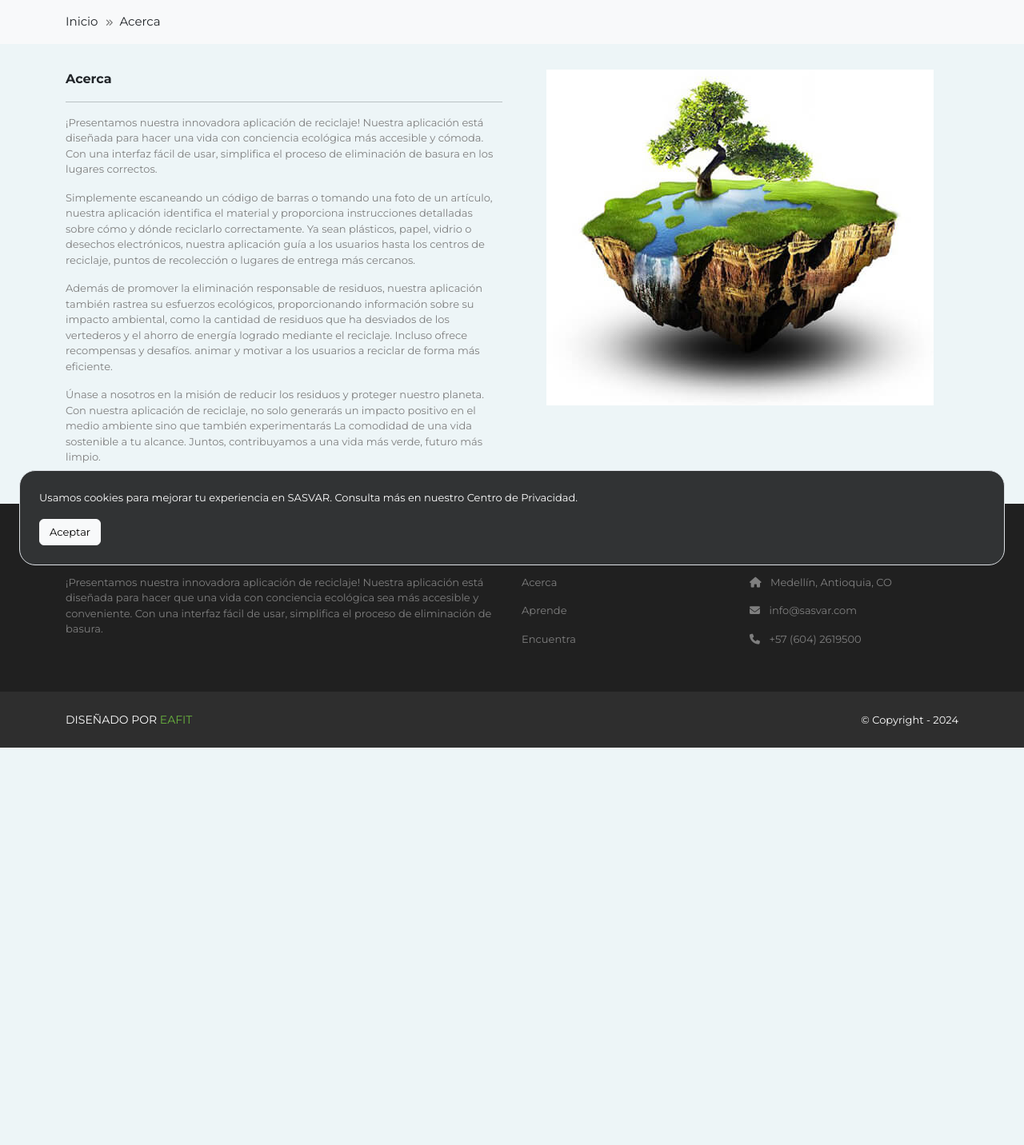
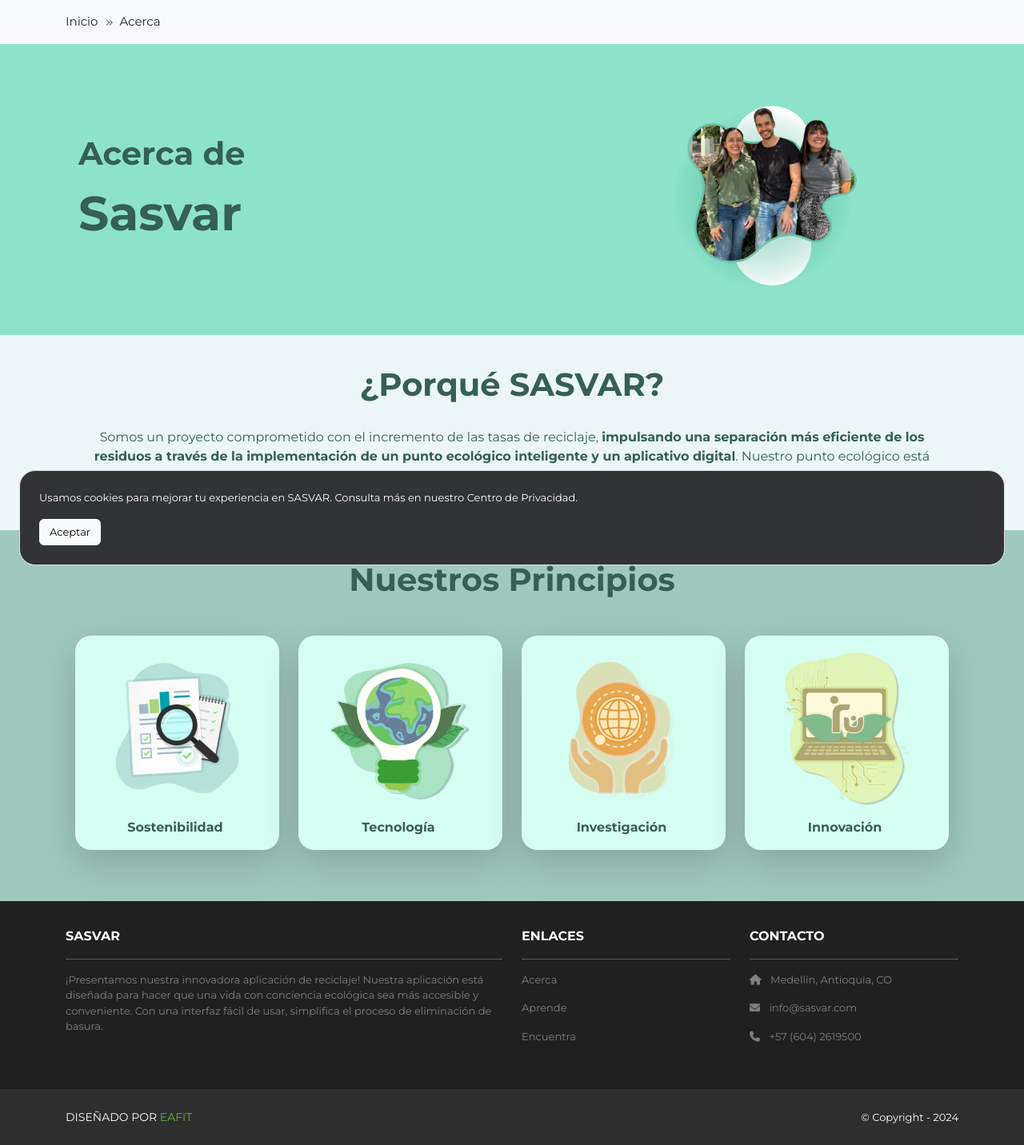
Before and after one commit to danielgara/sasvar, a Django app: page /acerca in a window 1280 px wide. Shown: the part 69-1501 px from the top of the page at 80% size. Before the commit the page ends 1004 px from the top, so only its background shows below. Run offline with Django 4.2, Linux system fonts and the light colour scheme; some libraries are stand-ins or nearby versions.

Commit message:
imp: about

```diff
--- a/home/templates/home/about.html
+++ b/home/templates/home/about.html
@@ -1,30 +1,127 @@
 {% extends 'base.html' %}
 {% block content %}
 {% load static %}
-<div class="p-3">
-  <div class="container">
-    <div class="row mt-3">
-      <div class="col-md-6 col-lg-6 col-xl-6 mx-auto mb-3">
-        <b>Acerca</b>
-        <hr />
-        <p class="font-13 rc-footer-font">¡Presentamos nuestra innovadora aplicación de reciclaje! Nuestra aplicación está diseñada para hacer
-          una vida con conciencia ecológica más accesible y cómoda. Con una interfaz fácil de usar,
-          simplifica el proceso de eliminación de basura en los lugares correctos.</p>
-        <p class="font-13 rc-footer-font">Simplemente escaneando un código de barras o tomando una foto de un artículo, nuestra aplicación identifica
-          el material y proporciona instrucciones detalladas sobre cómo y dónde reciclarlo correctamente.
-          Ya sean plásticos, papel, vidrio o desechos electrónicos, nuestra aplicación guía a los usuarios hasta los centros de reciclaje,
-          puntos de recolección o lugares de entrega más cercanos.</p>
-        <p class="font-13 rc-footer-font">Además de promover la eliminación responsable de residuos, nuestra aplicación también rastrea su
-          esfuerzos ecológicos, proporcionando información sobre su impacto ambiental, como la cantidad de residuos que ha
-          desviados de los vertederos y el ahorro de energía logrado mediante el reciclaje. Incluso ofrece recompensas y desafíos.
-           animar y motivar a los usuarios a reciclar de forma más eficiente.</p>
-        <p class="font-13 rc-footer-font">Únase a nosotros en la misión de reducir los residuos y proteger nuestro planeta.
-          Con nuestra aplicación de reciclaje, no solo generarás un impacto positivo en el medio ambiente sino que también experimentarás
-          La comodidad de una vida sostenible a tu alcance. Juntos, contribuyamos a una vida más verde,
-          futuro más limpio.</p>
+
+<div class="row text-center">
+  <div class="col-12 mx-auto">
+    <div class="p-3 learn-top-blue2">
+      <div class="container">
+        <div class="row align-items-center p-3">
+          <div class="col-12 col-sm-7 col-md-7 text-white text-start mb-4 mb-sm-0">
+            <b class="text-start rc-no-a font-about-blue-1" style="font-size: 40px;">Acerca de</b><br />
+            <b class="text-start rc-no-a font-about-blue-1" style="font-size: 60px;">Sasvar</b>
+          </div>
+          <div class="col-12 col-sm-5 col-md-5">
+            <img src="{% static 'images/about/banner.png' %}" class="img-max100 img-maxw300" alt="c1" />
+          </div>
+        </div>
       </div>
-      <div class="col-md-6 col-lg-6 col-xl-6 mx-auto mb-3 text-center">
-        <img src="{% static 'images/green-rock.jpg' %}" class="max-width-100" alt="about" />
+    </div>
+  </div>
+</div>
+
+<div class="row text-center">
+  <div class="col-12 mx-auto">
+    <div class="p-3 learn-top-blue3">
+      <div class="container">
+        <div class="row align-items-center p-3">
+          <div class="col-12">
+            <b class="rc-no-a font-about-blue-1" style="font-size: 40px;">¿Porqué SASVAR?</b><br /><br />
+            <span class="font-about-blue-1">Somos un proyecto comprometido con el incremento
+              de las tasas de reciclaje, <b>impulsando una separación
+                más eficiente de los residuos a través de la
+                implementación de un punto ecológico inteligente y
+                un aplicativo digital</b>.
+              Nuestro punto ecológico está diseñado para
+              identificar los residuos y orientar a los usuarios sobre
+              cómo disponerlos correctamente, brindándoles
+              información que los ayuda a tomar decisiones más
+              conscientes y a aumentar su conciencia ambiental
+              cada vez que utilizan el punto SASVAR.</span>
+          </div>
+        </div>
+      </div>
+    </div>
+  </div>
+</div>
+
+<div class="row text-center">
+  <div class="col-12 mx-auto">
+    <div class="p-3 learn-top-blue4">
+      <div class="container">
+        <div class="row align-items-center p-3">
+          <div class="col-12">
+            <b class="rc-no-a font-about-blue-1" style="font-size: 40px;">Nuestros Principios</b><br /><br />
+          </div>
+        </div>
+        <div class="row align-items-center">
+          <div>
+            <div class="container">
+              <div class="row text-center">
+                <div class="col-12 col-sm-6 col-xl-3 mx-auto">
+                  <div class="shadow-lg p-2 pb-3 mb-5 bg-white sv-br-20 l-about">
+                    <div class="container">
+                      <div class="row align-items-center">
+                        <div class="col-12">
+                          <img src="{% static 'images/about/1.png' %}" height="220px" class="img-max100" alt="c1" />
+                        </div>
+                        <div class="col-12 text-center">
+                          <b class="title-categories font-about-blue-1 fs-6 rc-no-a">Sostenibilidad</b>
+                        </div>
+                      </div>
+                    </div>
+                  </div>
+                </div>
+
+                <div class="col-12 col-sm-6 col-xl-3 mx-auto">
+                  <div class="shadow-lg p-2 pb-3 mb-5 bg-white sv-br-20 l-about">
+                    <div class="container">
+                      <div class="row align-items-center">
+                        <div class="col-12">
+                          <img src="{% static 'images/about/2.png' %}" height="220px" class="img-max100" alt="c1" />
+                        </div>
+                        <div class="col-12 text-center">
+                          <b class="title-categories font-about-blue-1 fs-6 rc-no-a">Tecnología</b>
+                        </div>
+                      </div>
+                    </div>
+                  </div>
+                </div>
+
+                <div class="col-12 col-sm-6 col-xl-3 mx-auto">
+                  <div class="shadow-lg p-2 pb-3 mb-5 bg-white sv-br-20 l-about">
+                    <div class="container">
+                      <div class="row align-items-center">
+                        <div class="col-12">
+                          <img src="{% static 'images/about/3.png' %}" height="220px" class="img-max100" alt="c1" />
+                        </div>
+                        <div class="col-12 text-center">
+                          <b class="title-categories font-about-blue-1 fs-6 rc-no-a">Investigación</b>
+                        </div>
+                      </div>
+                    </div>
+                  </div>
+                </div>
+
+                <div class="col-12 col-sm-6 col-xl-3 mx-auto">
+                  <div class="shadow-lg p-2 pb-3 mb-5 bg-white sv-br-20 l-about">
+                    <div class="container">
+                      <div class="row align-items-center">
+                        <div class="col-12">
+                          <img src="{% static 'images/about/4.png' %}" height="220px" class="img-max100" alt="c1" />
+                        </div>
+                        <div class="col-12 text-center">
+                          <b class="title-categories font-about-blue-1 fs-6 rc-no-a">Innovación</b>
+                        </div>
+                      </div>
+                    </div>
+                  </div>
+                </div>
+
+              </div>
+            </div>
+          </div>
+        </div>
       </div>
     </div>
   </div>
--- a/recycling/static/css/style.css
+++ b/recycling/static/css/style.css
@@ -488,6 +488,18 @@
     background-color: #CCEBF4!important;
 }
 
+.learn-top-blue2 {
+    background-color: #8DE3CA!important;
+}
+
+.learn-top-blue3 {
+    background-color: #ECF5F7!important;
+}
+
+.learn-top-blue4 {
+    background-color: #A0C9BE!important;
+}
+
 .font-learn13 {
     font-size: 13px;
 }
@@ -615,3 +627,15 @@
 }
 
 /* Stats */
+
+/* About */
+
+.font-about-blue-1 {
+    color: #356053;
+}
+
+.l-about {
+    background-color: #D5FFF3!important;
+}
+
+/* About */
```
Also changed, not shown: recycling/static/images/about/1.png (added), recycling/static/images/about/2.png (added), recycling/static/images/about/3.png (added), recycling/static/images/about/4.png (added), recycling/static/images/about/banner.png (added).
